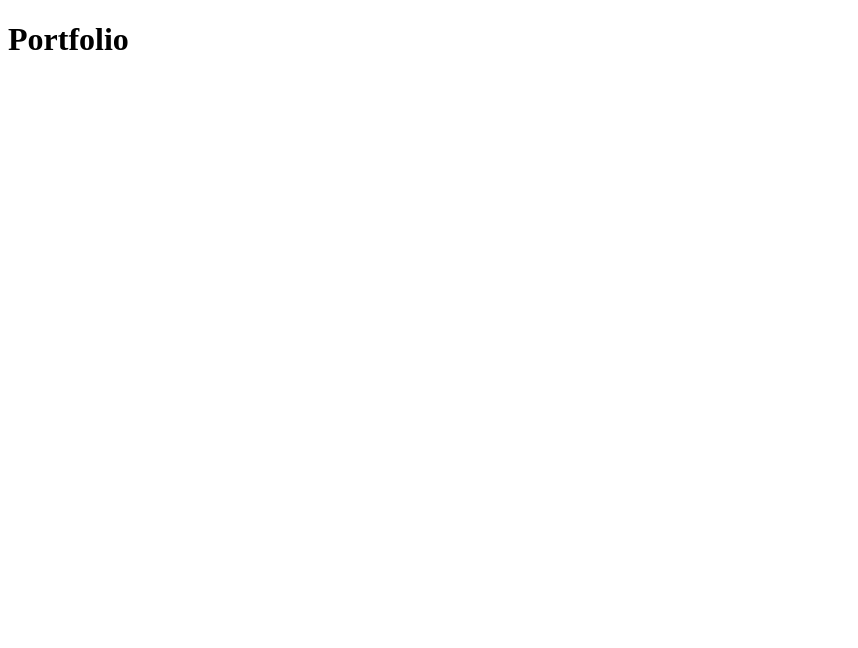
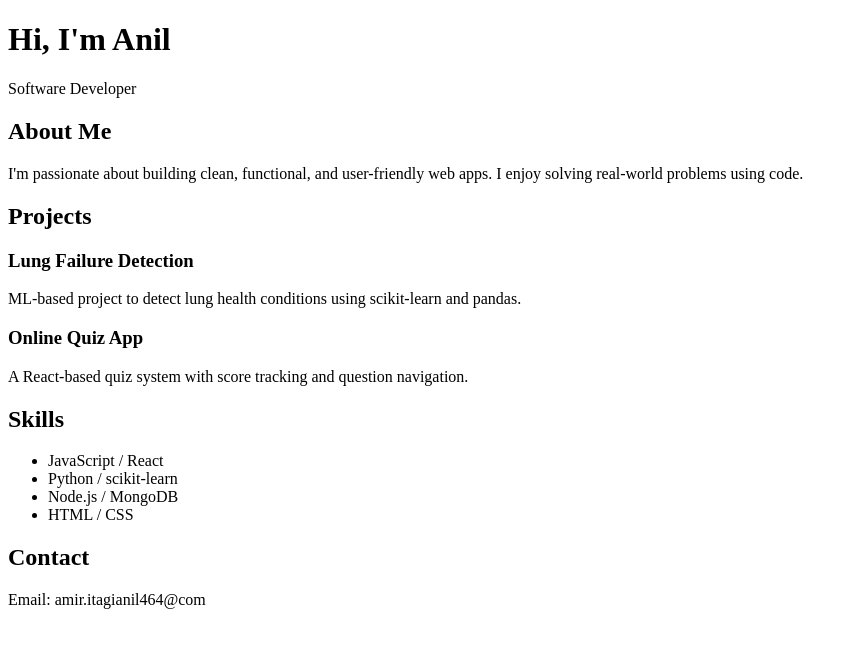
Before and after one commit to Anil-Itagi/New_project1, a plain HTML site: page portfolio.html in a window 1280 px wide. Shown: the whole page, without its empty margins (0-858 px from the left). Drawn offline with Linux system fonts and the light colour scheme.

Commit message:
wellcome to

```diff
--- a/portfolio.html
+++ b/portfolio.html
@@ -9,7 +9,43 @@
 
 <body>
 
-    <h1>Portfolio</h1>
+    <header>
+        <h1>Hi, I'm Anil</h1>
+        <p>Software Developer</p>
+    </header>
+
+    <section id="about">
+        <h2>About Me</h2>
+        <p>I'm passionate about building clean, functional, and user-friendly web apps. I enjoy solving real-world problems using code.</p>
+    </section>
+
+    <section id="projects">
+        <h2>Projects</h2>
+        <div class="project">
+            <h3>Lung Failure Detection</h3>
+            <p>ML-based project to detect lung health conditions using scikit-learn and pandas.</p>
+        </div>
+        <div class="project">
+            <h3>Online Quiz App</h3>
+            <p>A React-based quiz system with score tracking and question navigation.</p>
+        </div>
+    </section>
+
+    <section id="skills">
+        <h2>Skills</h2>
+        <ul>
+            <li>JavaScript / React</li>
+            <li>Python / scikit-learn</li>
+            <li>Node.js / MongoDB</li>
+            <li>HTML / CSS</li>
+        </ul>
+    </section>
+
+    <section id="contact">
+        <h2>Contact</h2>
+        <p>Email: amir.itagianil464@com</p>
+
+    </section>
 
 </body>
 
```
